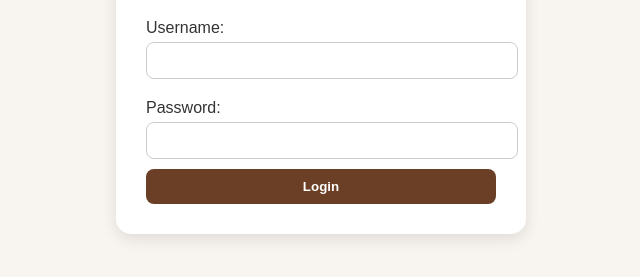
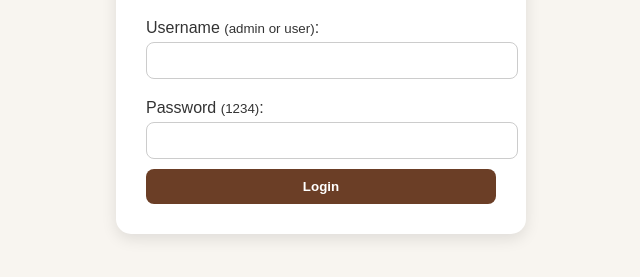
Before and after one commit to Arzo-Webs/smart-coffee-assistant, a plain HTML site: page index.html in a window 1280 px wide. Shown: the part 119-396 px from the top of the page, without its empty margins (319-959 px from the left). Drawn offline with Linux system fonts and the light colour scheme.

Commit message:
Update index.html

```diff
--- a/index.html
+++ b/index.html
@@ -94,9 +94,9 @@
 
     <!-- Login Form -->
     <div id="login-section">
-      <label>Username:</label>
+     <label>Username <small>(admin or user)</small>:</label>
       <input type="text" id="username">
-      <label>Password:</label>
+      <label>Password <small>(1234)</small>:</label>
       <input type="password" id="password">
       <button onclick="login()">Login</button>
     </div>
```
